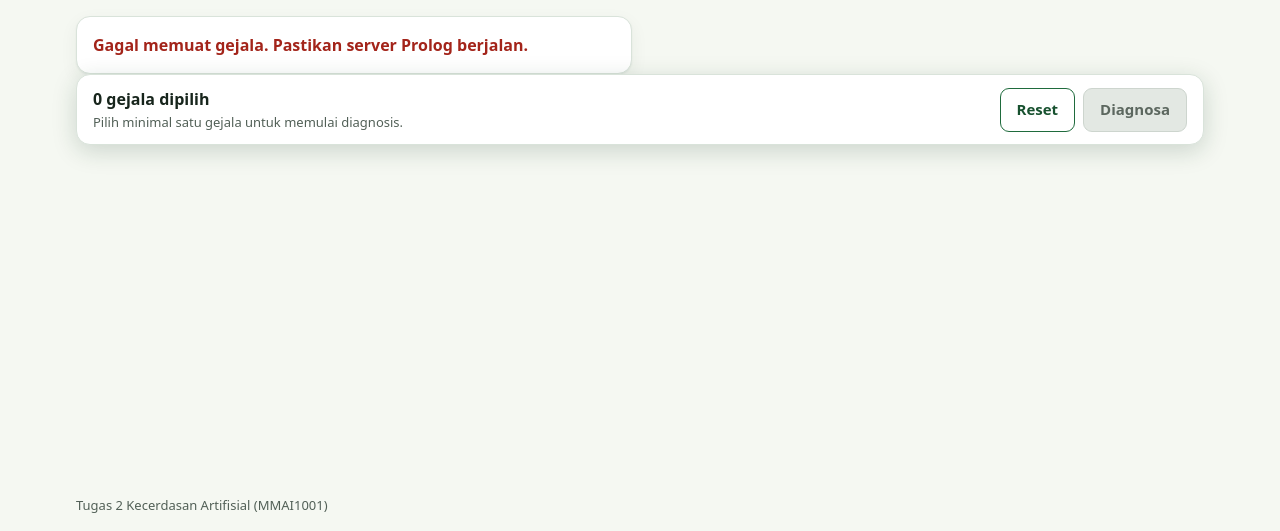
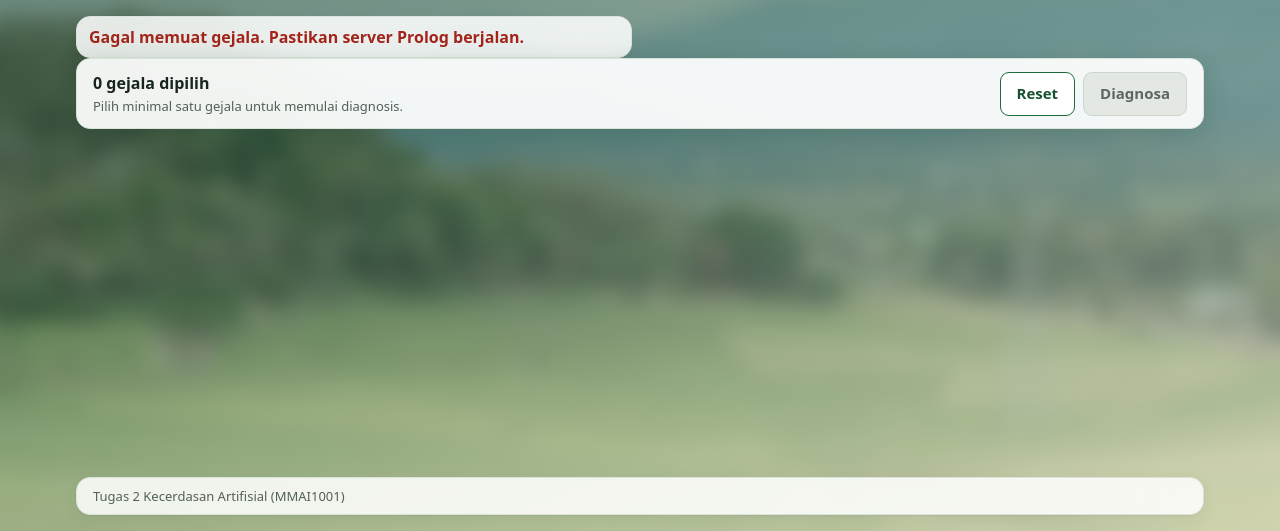
Before and after one commit to CaesarAidarus22/sistem-pakar-blas-padi, a plain HTML site: page web/index.html in a window 1280 px wide. Shown: the part 269-800 px from the top of the page. Drawn offline with Linux system fonts and the light colour scheme; no server answers.

Commit message:
feat: background foto padi

```diff
--- a/web/index.html
+++ b/web/index.html
@@ -86,6 +86,7 @@
           </div>
         </article>
       </div>
+      <footer class="kredit">Foto: <a href="https://commons.wikimedia.org/wiki/File:Rice_fields_on_Flores_Island_in_West_Manggarai_Regency,_Indonesia,_20250824_1359_3199.jpg" rel="noopener noreferrer">Jakub Hałun / Wikimedia Commons</a> (<a href="https://creativecommons.org/licenses/by/4.0/" rel="noopener noreferrer">CC BY 4.0</a>), diubah: ukuran, kompresi, dan blur.</footer>
     </section>
   </main>
 
--- a/web/style.css
+++ b/web/style.css
@@ -252,13 +252,60 @@ details > summary { cursor: pointer; font-weight: 700; color: var(--hijau-800);
   .ringkasan-teks { width: 100%; }
 }
 
+/* Background foto: fallback solid dipakai jika efek kaca tidak didukung */
+html { background: #dfe8d6; }
+body { background: transparent; isolation: isolate; }
+body::before, body::after { content: ""; position: fixed; inset: 0; pointer-events: none; }
+body::before {
+  z-index: -2;
+  background: #5f7f55 url("assets/padi-1920.webp") center / cover no-repeat;
+  filter: blur(10px);
+  transform: scale(1.06);
+}
+body::after {
+  z-index: -1;
+  background: linear-gradient(170deg, rgb(15 58 34 / .68), rgb(43 96 58 / .42) 48%, rgb(247 241 220 / .66));
+}
+.judul-halaman, .kaki, .lain-daftar > h2, .error, .kredit {
+  background: var(--kartu);
+  border: 1px solid var(--garis);
+  border-radius: var(--radius);
+  box-shadow: var(--bayangan);
+}
+.judul-halaman { padding: var(--s-3) var(--s-4); }
+.kaki { width: min(calc(100% - 2 * var(--s-4)), 1128px); margin-bottom: var(--s-4); padding: var(--s-2) var(--s-4); }
+.lain-daftar > h2 { padding: var(--s-2) var(--s-3); }
+.error { padding: var(--s-2) var(--s-3); }
+.kredit { max-width: 820px; margin-top: var(--s-4); padding: var(--s-2) var(--s-4); color: var(--redup); font-size: var(--teks-kecil); }
+
+@supports ((backdrop-filter: blur(1px)) or (-webkit-backdrop-filter: blur(1px))) {
+  .kartu, .organ, .judul-halaman, .kaki, .lain-daftar > h2, .error, .kredit, .hero, .ringkasan, .bilah-aksi {
+    -webkit-backdrop-filter: blur(14px) saturate(1.15);
+    backdrop-filter: blur(14px) saturate(1.15);
+  }
+  .kartu, .organ, .judul-halaman, .kaki, .lain-daftar > h2, .error, .kredit { background: rgb(255 255 255 / .86); }
+  .hero { background: linear-gradient(120deg, rgb(232 245 232 / .88), rgb(253 247 227 / .88)); }
+  .ringkasan { background: linear-gradient(120deg, rgb(255 255 255 / .9) 40%, rgb(233 246 234 / .88)); }
+  .bilah-aksi { background: rgb(255 255 255 / .93); }
+  .organ-kepala { background: rgb(240 248 241 / .72); }
+  .gejala:has(input[value="y"]:checked) { background: rgb(226 243 230 / .92); }
+}
+
+@media (max-width: 768px) {
+  body::before { background-image: url("assets/padi-960.webp"); filter: blur(8px); }
+}
+
 @media (prefers-reduced-motion: reduce) {
   *, *::before, *::after { transition: none !important; animation: none !important; scroll-behavior: auto !important; }
 }
 
 @media print {
   @page { size: A4; margin: 15mm; }
-  html, body { background: #fff; min-height: 0; }
+  html, body { background: #fff !important; min-height: 0; }
+  body::before, body::after { display: none !important; content: none !important; }
+  * { -webkit-backdrop-filter: none !important; backdrop-filter: none !important; }
+  .judul-halaman, .kartu, .ringkasan, .lain-daftar > h2 { background: #fff !important; }
+  .judul-halaman, .lain-daftar > h2 { border-width: 0 0 2px; border-radius: 0; box-shadow: none; padding-inline: 0; }
   body { display: block; font-size: 11pt; color: #000; }
   .kepala, .kaki, nav, #aksi-hasil, .bilah-aksi, #diagnosis, #tentang { display: none !important; }
   .wrap { width: 100%; padding: 0; }
```
Also changed, not shown: docs/screenshot/bg_diagnosis_1440.png (added), docs/screenshot/bg_diagnosis_360.png (added), docs/screenshot/bg_hasil-a_1440.png (added), docs/screenshot/bg_hasil-a_360.png (added), docs/screenshot/bg_tentang_1440.png (added), docs/screenshot/bg_tentang_360.png (added), web/assets/padi-1920.webp (added), web/assets/padi-960.webp (added), 1 other file.
